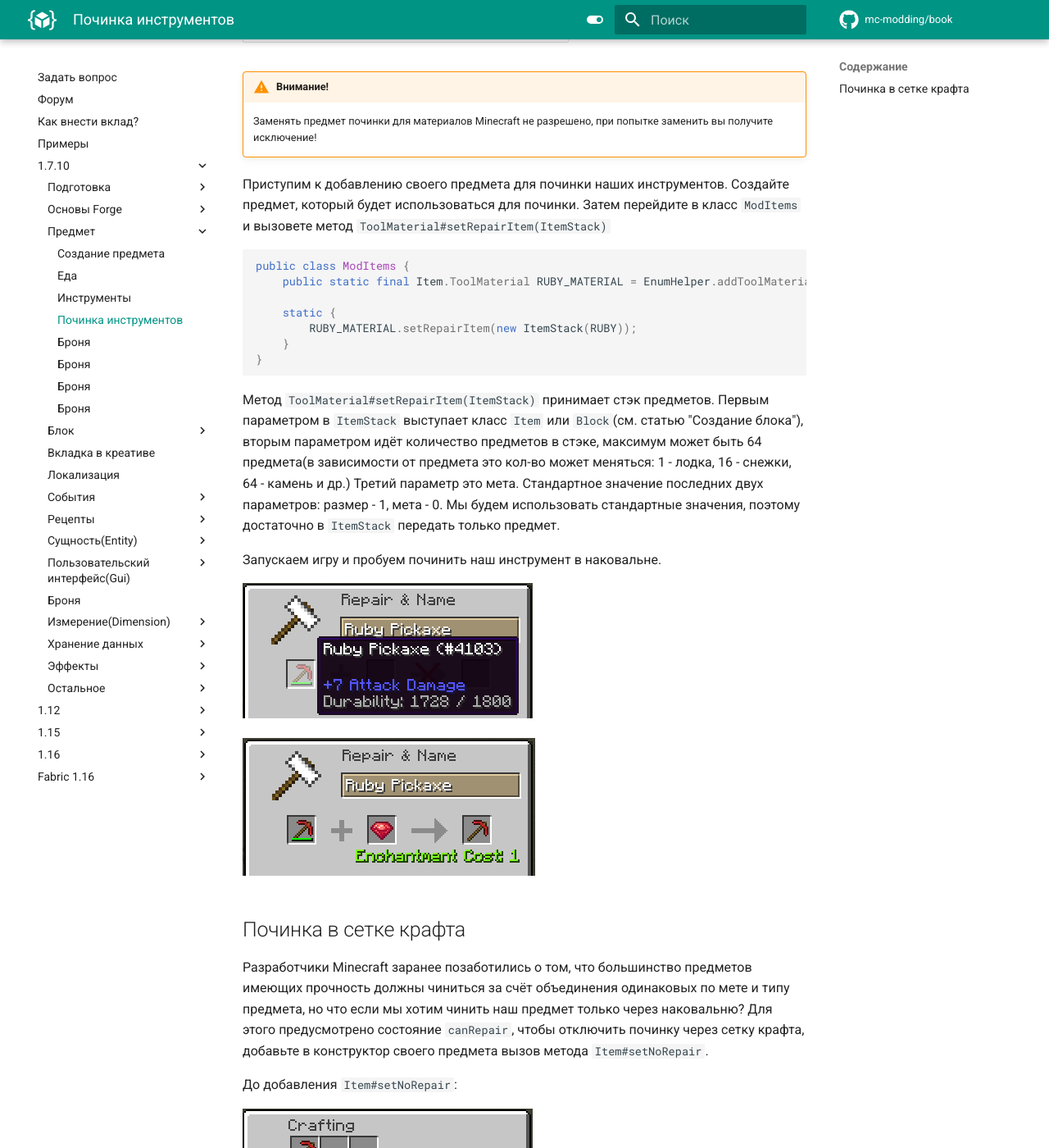
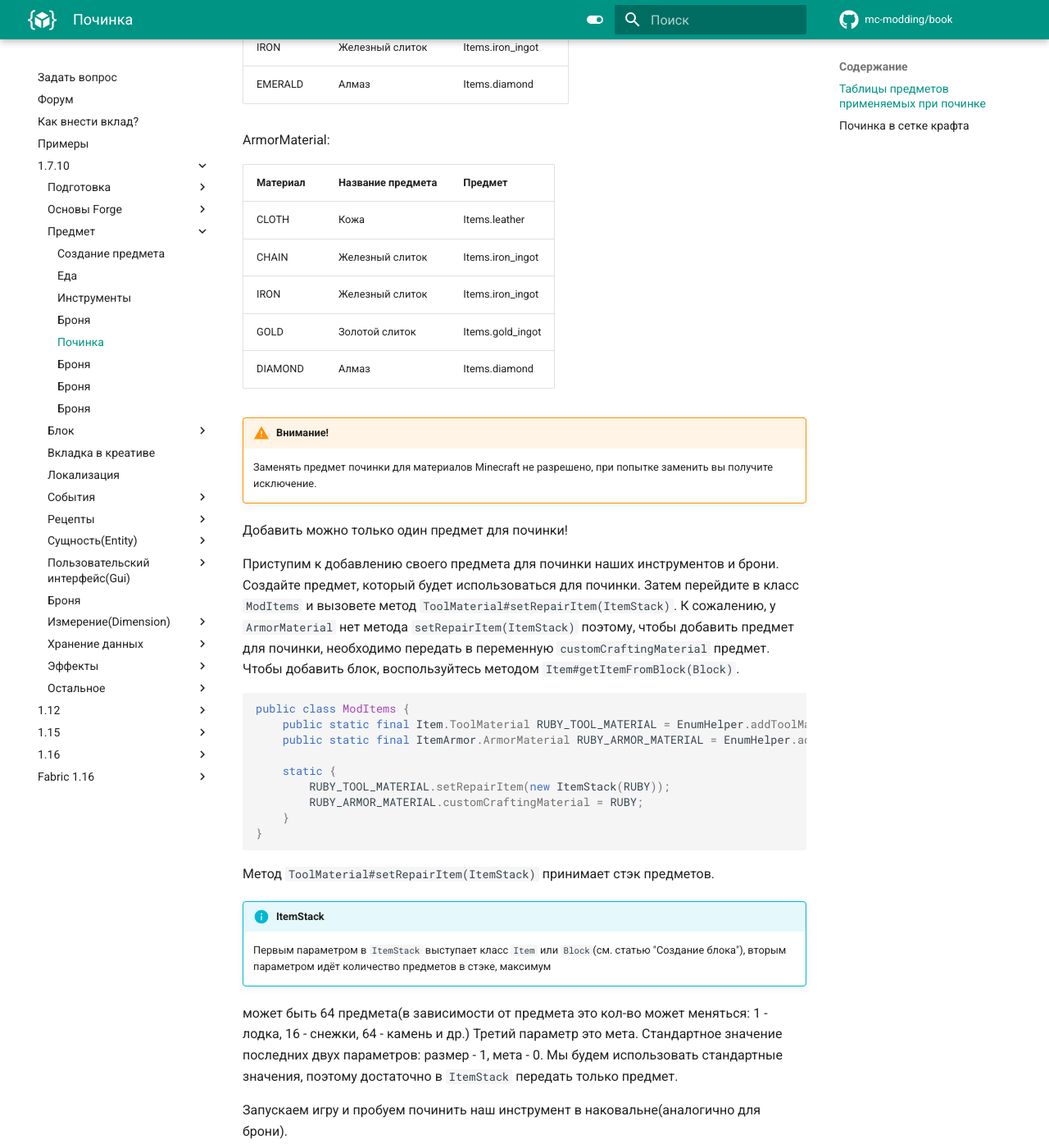
Before and after one commit to mc-modding/book, an MkDocs documentation site: the page built from docs/1.7.10/item/repair.md, in a window 1280 px wide and 1400 px high, scrolled down 560 px. Shown: the whole window at 82% size. Built offline with MkDocs 1.6.1 and Material for MkDocs 9.7.7, drawn with Linux system fonts in a browser that asks for light colours; comment, search, counter and statistics services are not loaded; some of the changed text lies outside the part shown.

Commit message:
Статья "Починка инструментов" переименована в "Починка" Статья "Починка" перемещена ниже статьи "Броня" RUBY_MATERIAL переименован в RUBY_TOOL_MATERIAL, чтобы соответствовать общему стилю

````diff
--- a/docs/1.7.10/item/repair.md
+++ b/docs/1.7.10/item/repair.md
@@ -7,7 +7,9 @@
 1. Объединение одинаковых предметов в сетке крафта
 2. С помощью наковальни и предмета для починки
 
-Таблица предметов применяемых при починке:
+## Таблицы предметов применяемых при починке
+
+ToolMaterial:
 
 | Материал | Название предмета | Предмет            |
 |----------|-------------------|--------------------|
@@ -17,29 +19,46 @@
 | IRON     | Железный слиток   | Items.iron_ingot   |
 | EMERALD  | Алмаз             | Items.diamond      |
 
+ArmorMaterial:
+
+| Материал | Название предмета | Предмет          |
+|----------|-------------------|------------------|
+| CLOTH    | Кожа              | Items.leather    |
+| CHAIN    | Железный слиток   | Items.iron_ingot |
+| IRON     | Железный слиток   | Items.iron_ingot |
+| GOLD     | Золотой слиток    | Items.gold_ingot |
+| DIAMOND  | Алмаз             | Items.diamond    |
+
 !!! warning "Внимание!"
-    Заменять предмет починки для материалов Minecraft не разрешено, при попытке заменить вы получите исключение!
+    Заменять предмет починки для материалов Minecraft не разрешено, при попытке заменить вы получите исключение.
+Добавить можно только один предмет для починки!
 
-Приступим к добавлению своего предмета для починки наших инструментов. Создайте предмет, который будет использоваться для
-починки. Затем перейдите в класс `ModItems` и вызовете метод `ToolMaterial#setRepairItem(ItemStack)`
+Приступим к добавлению своего предмета для починки наших инструментов и брони. Создайте предмет, который будет использоваться для
+починки. Затем перейдите в класс `ModItems` и вызовете метод `ToolMaterial#setRepairItem(ItemStack)`. К сожалению,
+у `ArmorMaterial` нет метода `setRepairItem(ItemStack)` поэтому, чтобы добавить предмет для починки, необходимо
+передать в переменную `customCraftingMaterial` предмет. Чтобы добавить блок, воспользуйтесь методом `Item#getItemFromBlock(Block)`.
 
 ```java
 public class ModItems {
-    public static final Item.ToolMaterial RUBY_MATERIAL = EnumHelper.addToolMaterial("mcmodding:ruby", 4, 1800, 16F, 5F, 30);
+    public static final Item.ToolMaterial RUBY_TOOL_MATERIAL = EnumHelper.addToolMaterial("mcmodding:ruby", 4, 1800, 16F, 5F, 30);
+    public static final ItemArmor.ArmorMaterial RUBY_ARMOR_MATERIAL = EnumHelper.addArmorMaterial("mcmodding:ruby", 66, new int[]{5, 5, 5, 5}, 30);
 
     static {
-        RUBY_MATERIAL.setRepairItem(new ItemStack(RUBY));
+        RUBY_TOOL_MATERIAL.setRepairItem(new ItemStack(RUBY));
+        RUBY_ARMOR_MATERIAL.customCraftingMaterial = RUBY;
     }
 }
 ```
 
-Метод `ToolMaterial#setRepairItem(ItemStack)` принимает стэк предметов. Первым параметром в `ItemStack` выступает
-класс `Item` или `Block`(см. статью "Создание блока"), вторым параметром идёт количество предметов в стэке, максимум
+Метод `ToolMaterial#setRepairItem(ItemStack)` принимает стэк предметов.
+
+!!! info "ItemStack"
+    Первым параметром в `ItemStack` выступает класс `Item` или `Block`(см. статью "Создание блока"), вторым параметром идёт количество предметов в стэке, максимум
 может быть 64 предмета(в зависимости от предмета это кол-во может меняться: 1 - лодка, 16 - снежки, 64 - камень и др.)
 Третий параметр это мета. Стандартное значение последних двух параметров: размер - 1, мета - 0. Мы будем использовать
 стандартные значения, поэтому достаточно в `ItemStack` передать только предмет.
 
-Запускаем игру и пробуем починить наш инструмент в наковальне.
+Запускаем игру и пробуем починить наш инструмент в наковальне(аналогично для брони).
 
 ![Повреждённая кирка](images/repair_ruby_damaged.png)
 
--- a/mkdocs.yml
+++ b/mkdocs.yml
@@ -19,8 +19,8 @@
                 - Создание предмета: "1.7.10/item/basics.md"
                 - Еда: "1.7.10/item/food.md"
                 - Инструменты: "1.7.10/item/tools.md"
-                - Починка инструментов: "1.7.10/item/repair.md"
                 - Броня: "1.7.10/prepare.md"
+                - Починка: "1.7.10/item/repair.md"
                 - Подтипы: "1.7.10/prepare.md"
                 - Редкость: "1.7.10/prepare.md"
                 - Горение: "1.7.10/prepare.md"
````
Also changed, not shown: docs/1.7.10/item/tools.md (+11 -11 lines).
